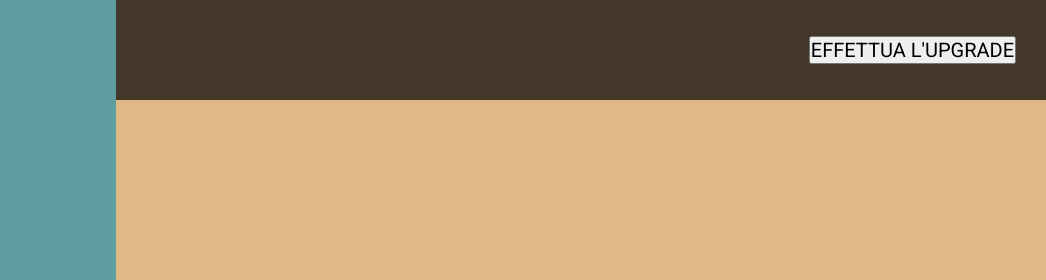
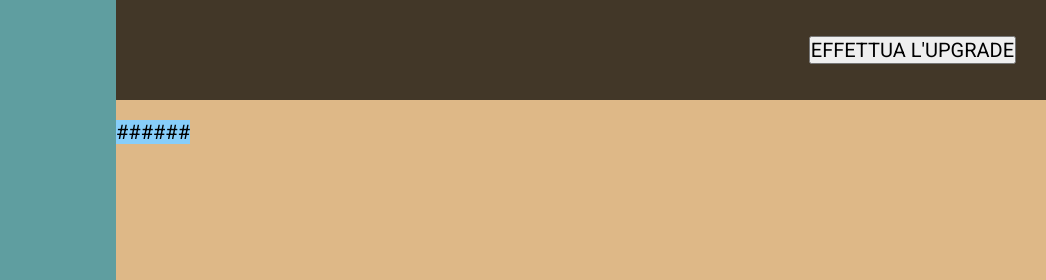
Before and after one commit to Samuele-Finotello/html-css-spotifyweb, a plain HTML site: page index.html in a window 1280 px wide. Shown: the top 280 px of the page, 234-1280 px from the left. Drawn offline with Linux system fonts and the light colour scheme.

Commit message:
[add] row

```diff
--- a/assets/css/style.css
+++ b/assets/css/style.css
@@ -1,3 +1,4 @@
+/* GENERAL */
 * {
   margin: 0;
   padding: 0;
@@ -17,6 +18,15 @@ main {
   background-color: chartreuse;
 }
 
+button {
+  margin: 0 30px;
+}
+
+ul {
+  list-style: none;
+}
+
+/* LAYOUT */
 #sidebar {
   width: 350px;
   height: 100%;
@@ -44,10 +54,6 @@ main {
   background-color: rgba(0, 0, 0, 0.7);
 }
 
-button {
-  margin: 0 30px;
-}
-
 .logo {
   height: 60px;
   margin: 15px 0;
@@ -55,7 +61,6 @@ button {
 
 #sidebar ul {
   margin-top: 10px;
-  list-style: none;
   line-height: 40px;
 }
 
@@ -73,10 +78,38 @@ button {
   vertical-align: middle;
 }
 
+.container {
+  max-width: 1000px;
+  margin: 0 auto;
+}
+
+.row {
+  display: flex;
+  flex-wrap: wrap;
+}
+
+/* UTILITIES */
+.justify-between {
+  display: flex;
+  justify-content: space-between;
+}
+
 .mg-left-30 {
   margin-left: 30px;
+}
+
+.pd-top-120 {
+  padding-top: 120px;
+}
+
+.wd-18 {
+  width: calc(100% / 6);
 }
 
 .white {
   color: white;
 }
+
+.bg-blue {
+  background-color: lightskyblue;
+}
--- a/index.html
+++ b/index.html
@@ -49,6 +49,18 @@
         </div>
       </div>
 
+      <div class="container">
+        <div class="row">
+          <div class="pd-top-120 justify-between">
+            <div class="wd-18 bg-blue">#</div>
+            <div class="wd-18 bg-blue">#</div>
+            <div class="wd-18 bg-blue">#</div>
+            <div class="wd-18 bg-blue">#</div>
+            <div class="wd-18 bg-blue">#</div>
+            <div class="wd-18 bg-blue">#</div>
+          </div>
+        </div>
+      </div>
 
     </div>
 
```
